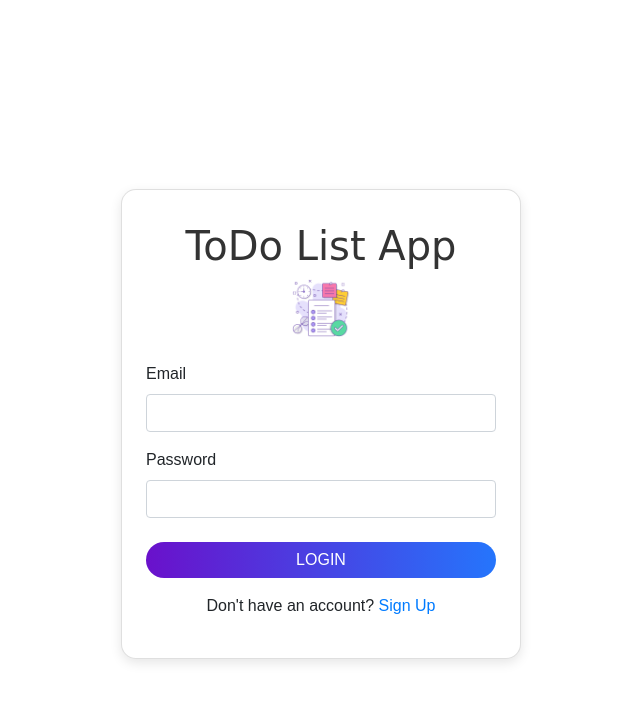
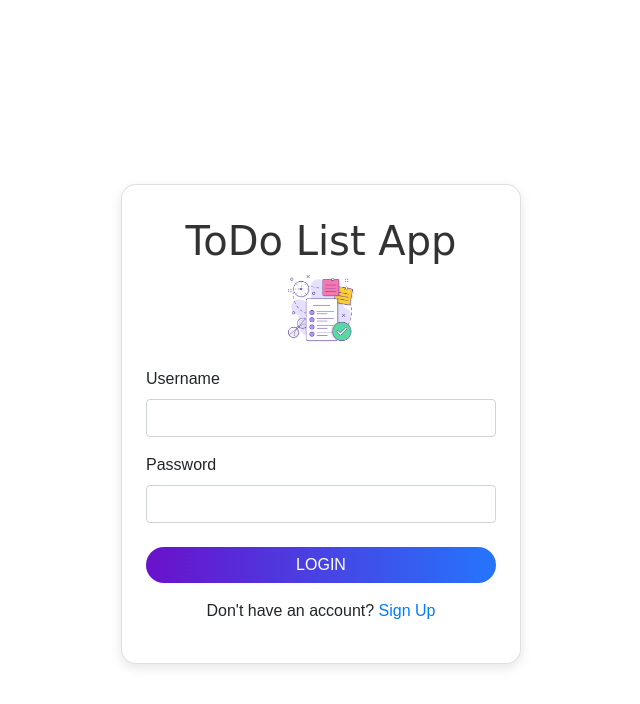
Before and after one commit to Morgan-Sell/todo-list-api, a Flask app: page / in a window 1280 px wide. Shown: the part 56-760 px from the top of the page, without its empty margins (319-959 px from the left). Run offline with Flask 3, Linux system fonts and the light colour scheme; some libraries are stand-ins or nearby versions.

Commit message:
login and registration are not fully functional

```diff
--- a/src/main.py
+++ b/src/main.py
@@ -3,6 +3,7 @@ from flask_login import LoginManager, login_required, login_user
 
 from src.forms.user_forms import RegisterForm, LogInForm
 from src.models import Base, SessionLocal, Users, engine
+from src.repository.users_repository import UsersRepository
 from src.security import generate_password_hash
 
 app = Flask(__name__, static_folder="../static", template_folder="../templates")
@@ -20,7 +21,11 @@ Base.metadata.create_all(bind=engine)
 
 @login_manager.user_loader
 def load_user(user_id):
-    return Users.query.get(int(user_id))
+    session = SessionLocal()
+    user_repo = UsersRepository(session)
+    user = user_repo.find_user_by_id(user_id)
+    session.close()
+    return user
 
 
 @app.route("/")
@@ -32,14 +37,20 @@ def login():
         username = form.username.data
         password = form.password.data
 
-        user = Users.query.filter_by(username=username).first()
+        print("Form submitted with:", username, password)
+        session = SessionLocal()
+        user_repo = UsersRepository(session)
+        user = user_repo.find_user_by_username(username)
 
         if user is None:
+            session.close()
             flash("That email does not exist. Please try again.", "danger")
-        elif not user.check_password(password, user.password_hash):
+        elif not user_repo.check_password(password, user.password_hash):
+            session.close()
             flash("Invalid password. Please try again.", "danger")
         else:
             login_user(user)
+            session.close()
             return redirect(url_for("dashboard"))
 
     return render_template("login.html", form=form)
@@ -60,24 +71,19 @@ def register():
 
         # create a database session
         session = SessionLocal()
-        try:
-            # check if user already exists
-            if session.query(Users).filter_by(username=username).first() is not None:
-                flash(
-                    "Username already exists. Please choose a different one.", "danger"
-                )
-                return redirect(url_for("register"))
+        user_repo = UsersRepository(session)
 
-            hashed_password = generate_password_hash(password)
-            new_user = Users(username=username, password_hash=hashed_password)
-            session.add(new_user)
-            session.commit()
+        if user_repo.find_user_by_username(username) is not None:
+            flash(
+                "Username already exists. Please choose a different one.", "danger"
+            )
+            session.close()
+            return redirect(url_for("register"))
 
-            flash("Account successfully created. You can now log in.", "success")
-            return redirect(url_for("login"))
-
-        finally:
-            session.close()
+        user_repo.add_user(username, password)
+        session.close()
+        flash("Account successfully created. You can now log in.", "success")
+        return redirect(url_for("login"))
 
     return render_template("register.html", form=form)
 
--- a/templates/base.html
+++ b/templates/base.html
@@ -13,8 +13,6 @@
         <div class="collapse navbar-collapse">
             <ul class="navbar-nav ml-auto">
                 {% if current_user.is_authenticated %}
-                    <!-- <li class="nav-item"><a class="nav-link" href="{{ url_for('tasks') }}">My Tasks</a></li>
-                    <li class="nav-item"><a class="nav-link" href="{{ url_for('logout') }}">Logout</a></li> -->
                 {% else %}
                     <li class="nav-item"><a class="nav-link" href="{{ url_for('login') }}">Login</a></li>
                 {% endif %}
--- a/templates/login.html
+++ b/templates/login.html
@@ -6,11 +6,12 @@
     <div class="card p-4" style="width: 400px; border-radius: 15px; box-shadow: 0px 4px 12px rgba(0, 0, 0, 0.1);">
         <div class="text-center mb-4">
             <h2 class="mt-2" style="font-family: 'Brush Script MT', cursive; font-size: 2.5rem; color: #333;">ToDo List App</h2>
-            <img src="{{ url_for('static', filename='img/to_do_list.png') }}" alt="ToDo List Icon" width="60">
+            <img src="{{ url_for('static', filename='img/to_do_list.png') }}" alt="ToDo List Icon" width="70">
         </div>
         <form method="POST" action="{{ url_for('login') }}">
+            {{ form.hidden_tag() }} <!-- CSRF token -->
             <div class="form-group">
-                <label for="username">Email</label>
+                <label for="username">Username</label>
                 <input type="text" class="form-control" id="username" name="username" required>
             </div>
             <div class="form-group mt-3">
--- a/templates/register.html
+++ b/templates/register.html
@@ -6,7 +6,7 @@
     <div class="card p-4" style="width: 400px; border-radius: 15px; box-shadow: 0px 4px 12px rgba(0, 0, 0, 0.1);">
         <div class="text-center mb-4">
             <h2 class="mt-2" style="font-family: 'Brush Script MT', cursive; font-size: 2.5rem; color: #333;">ToDo List App</h2>
-            <img src="{{ url_for('static', filename='img/to_do_list.png') }}" alt="ToDo List Icon" width="60">
+            <img src="{{ url_for('static', filename='img/to_do_list.png') }}" alt="ToDo List Icon" width="70">
         </div>
         <form method="POST" action="{{ url_for('register') }}">
             {{ form.hidden_tag() }}
```
